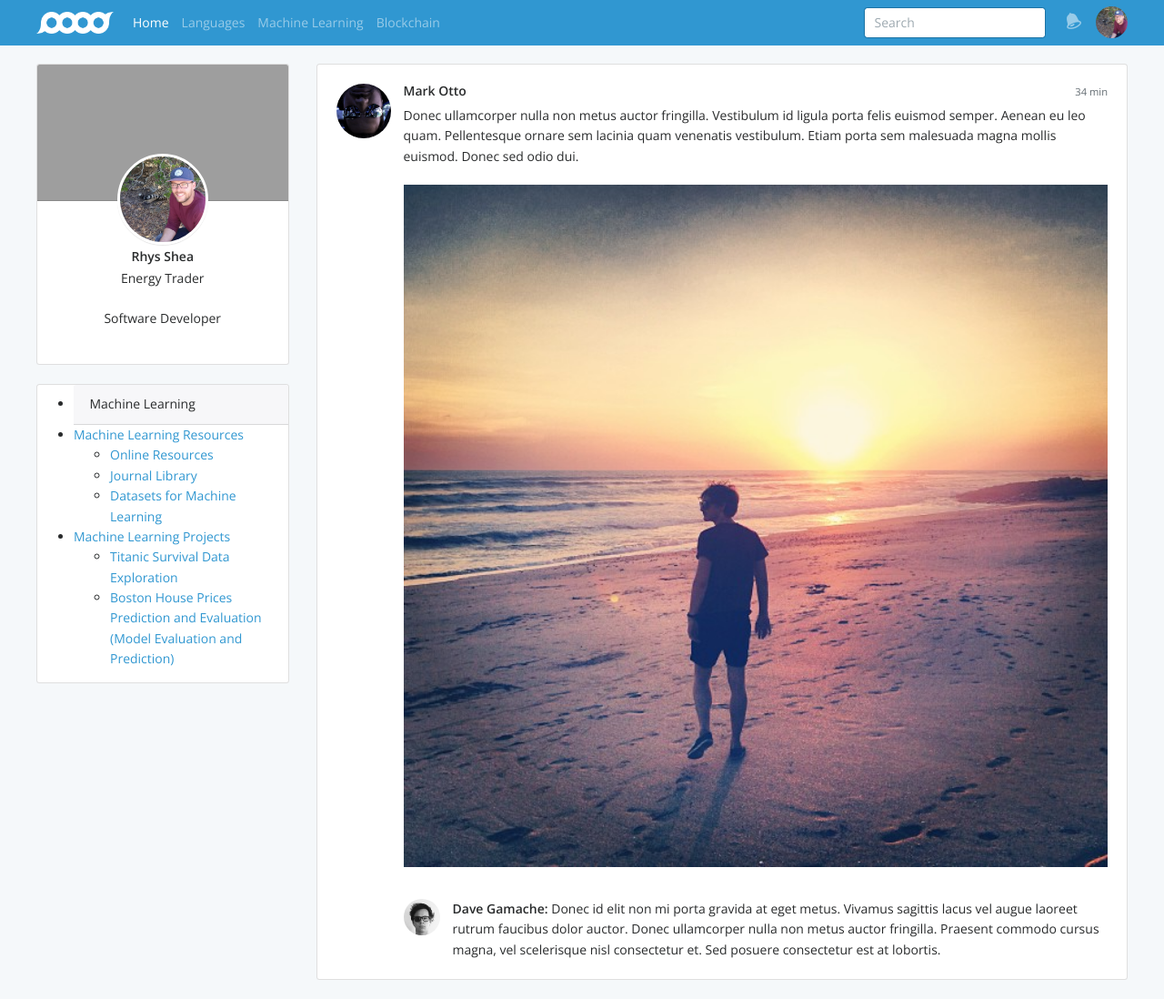
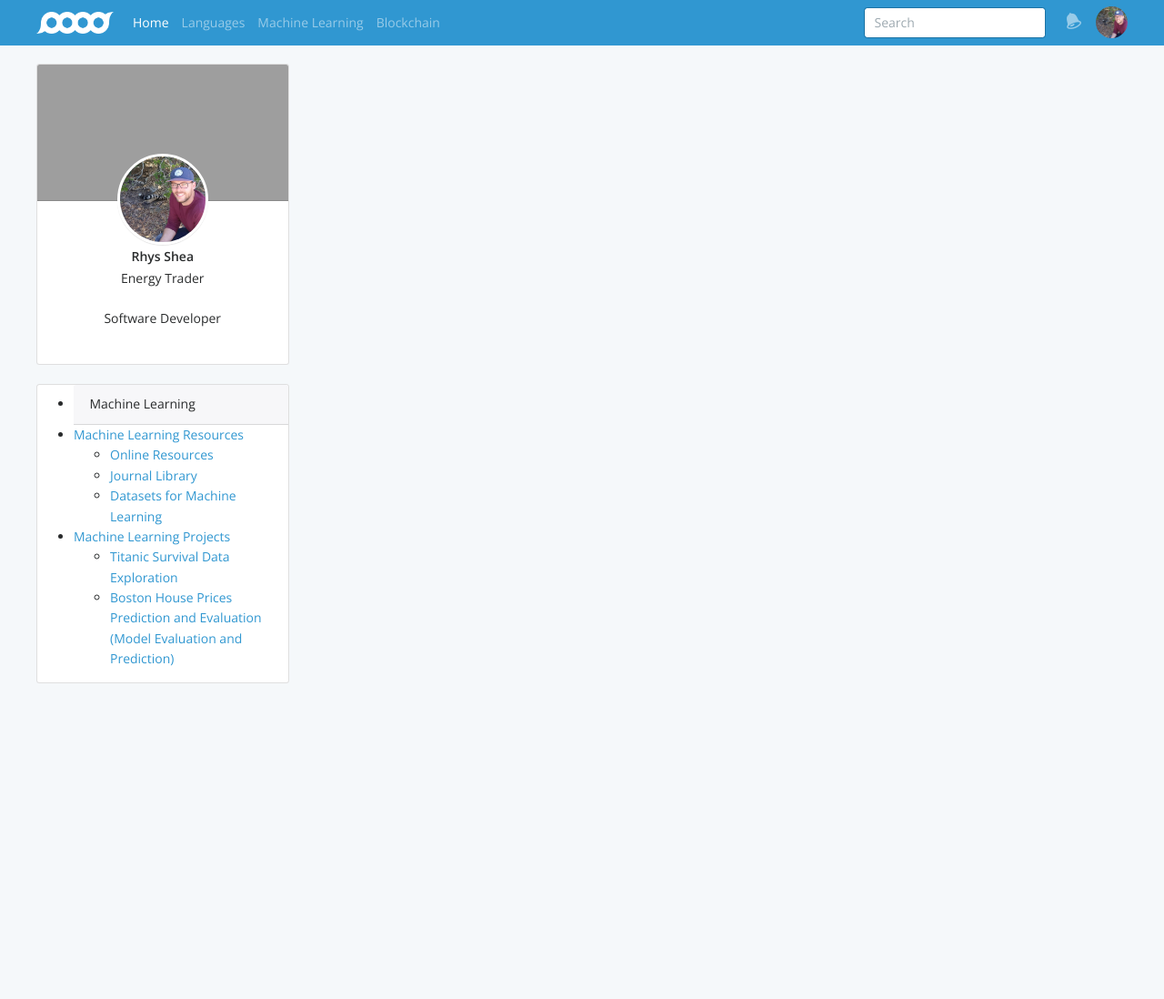
Before and after one commit to Rhysoshea/rhysshea.github.io, a Jekyll site: the page built from index.html, in a window 1280 px wide and 1098 px high. Shown: the whole window at 91% size. Built offline with Jekyll 4.4.1, drawn with Linux system fonts in a browser that asks for light colours; grey boxes are pictures that could not be loaded.

Commit message:
edit default

```diff
--- a/_layouts/default.html
+++ b/_layouts/default.html
@@ -195,42 +195,8 @@ Main body
     <!---
     Centre column
     --->
-    <div class="col-lg-9">
-
-      <ul class="list-group media-list media-list-stream mb-4">
-
-        <li class="media list-group-item p-4">
-          <img
-            class="media-object d-flex align-self-start mr-3"
-            src="assets/img/avatar-mdo.png">
-          <div class="media-body">
-            <div class="media-heading">
-              <small class="float-right text-muted">34 min</small>
-              <h6>Mark Otto</h6>
-            </div>
-
-            <p>
-              Donec ullamcorper nulla non metus auctor fringilla. Vestibulum id ligula porta felis euismod semper. Aenean eu leo quam. Pellentesque ornare sem lacinia quam venenatis vestibulum. Etiam porta sem malesuada magna mollis euismod. Donec sed odio dui.
-            </p>
-
-            <div class="media-body-inline-grid" data-grid="images">
-              <img style="display: none" data-width="640" data-height="640" data-action="zoom" src="assets/img/instagram_3.jpg">
-            </div>
-
-            <ul class="media-list">
-              <li class="media">
-                <img
-                  class="media-object d-flex align-self-start mr-3"
-                  src="assets/img/avatar-dhg.png">
-                <div class="media-body">
-                  <strong>Dave Gamache: </strong>
-                  Donec id elit non mi porta gravida at eget metus. Vivamus sagittis lacus vel augue laoreet rutrum faucibus dolor auctor. Donec ullamcorper nulla non metus auctor fringilla. Praesent commodo cursus magna, vel scelerisque nisl consectetur et. Sed posuere consectetur est at lobortis.
-                </div>
-              </li>
-            </ul>
-          </div>
-        </li>
-      </ul>
+    <div class="post">
+      {{content}}
     </div>
   </div>
 </div>
```
